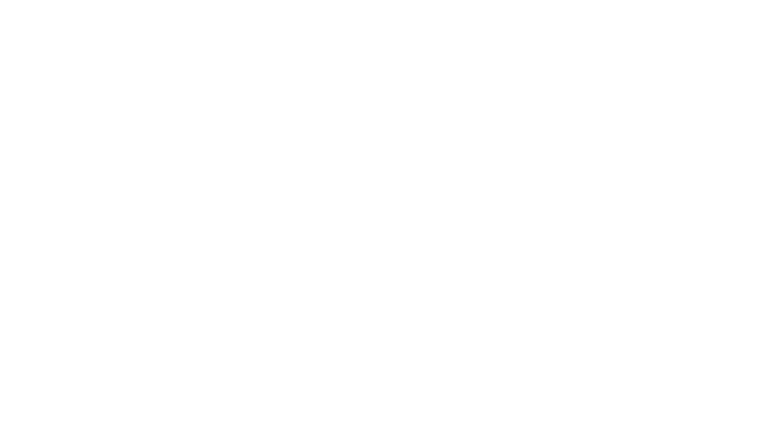
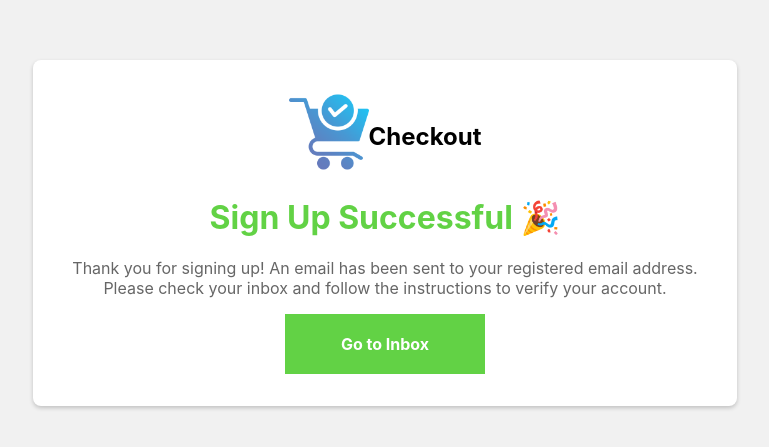
Before and after one commit to Bunmi194/checkoutFrontend, a React (Create React App) app: page /success in a window 1280 px wide. Before the commit this address had no page. Shown: the part 167-614 px from the top of the page, without its empty margins (255-1024 px from the left). Built offline with nearby package versions, Linux system fonts and the light colour scheme.

Commit message:
Implement all pages

```diff
--- a/src/App.js
+++ b/src/App.js
@@ -1,15 +1,31 @@
+import { useState, useEffect } from "react";
 import Dashboard from "./pages/Dashboard";
 import { Route, Routes } from "react-router-dom";
 import LoginPage from "./pages/Login";
 import SignupPage from "./pages/Signup";
+import Success from "./pages/Success";
+import Verification from "./pages/Verification";
+import { ToastContainer } from "react-toastify";
 import "./App.css";
 
 function App() {
+  const [ userAccess, setUserAccess ] = useState(false);
+
+  useEffect(()=>{
+  const userDetails = localStorage.getItem('userDetails');
+  if(userDetails){
+    setUserAccess(userDetails);
+  }
+  console.log("userDetailsINAPP: ", userDetails);
+  }, [])
   return (
     <div className="checkout__dashboard__container__app">
+    <ToastContainer />
       <Routes>
-        <Route path="/" element={<LoginPage />}></Route>
+        <Route path="/" element={<LoginPage setUserAccess={setUserAccess} />}></Route>
         <Route path="/register" element={<SignupPage />}></Route>
+        <Route path="/success" element={<Success />}></Route>
+        <Route path="/verify" element={<Verification />}></Route>
         <Route path="/dashboard" element={<Dashboard />}></Route>
       </Routes>
     </div>
--- a/src/components/Statistics.jsx
+++ b/src/components/Statistics.jsx
@@ -1,6 +1,13 @@
 import React from 'react'
 import { FiArrowUpRight } from "react-icons/fi";
 import "./statistics.css";
+
+const Statistics = () => {
+    const userDetails = localStorage.getItem('userDetails');
+    console.log("userDetails: ", userDetails)
+    const balance = userDetails? JSON.parse(userDetails).user.balance : "";
+    console.log("balance: ", balance);
+
 
 const statistics = [
     {
@@ -10,16 +17,15 @@ const statistics = [
     },
     {
         title: "Available Balance",
-        amount: 5000,
-        source: "In Funding"
+        amount: balance,
+        source: "Wallet"
     },
     {
         title: "Total Expenditure",
         amount: 5000,
         source: "In Funding"
     }
-]
-const Statistics = () => {
+];
   return (
     <div className='checkout__statistics__wrapper'>
         {
--- a/src/components/sidebar.css
+++ b/src/components/sidebar.css
@@ -27,13 +27,14 @@
     padding-left: 10px;
 }
 .checkout__logo__image{
-    width: 40px;
-    height: 40px;
-    margin-right: 1rem;
+    width: 80px;
+    height: 80px;
+    margin-right: 0.2rem;
 }
 .checkout__sidebar__logo{
     display: inline-block;
-    font-size: 30px;
+    font-size: 24px;
+    padding-top: 20px;
     font-weight: bold;
 }
 .checkout__sidebar__features{
--- /dev/null
+++ b/src/pages/Success.jsx
@@ -0,0 +1,44 @@
+import React, { useEffect, useState } from 'react';
+import './success.css';
+
+const Success = () => {
+    const [ clicked, setClicked ] = useState(false);
+    let mail = "sample@gmail.com";
+    const toggleLoginAndMail = (event) => {
+        if (!clicked) {
+            event.preventDefault();
+            // Update the state or perform any other desired actions
+            setClicked(true);
+            window.open(`https://${mail.split('@')[1]}`, "_blank");
+          }
+    }
+    useEffect(()=>{
+      localStorage.getItem("userDetails") ?
+      mail = JSON.parse(localStorage.getItem("userDetails"))
+      :
+      mail = "sample@gmail.com";
+    }, []);
+
+  return (
+    <div className="verification-message">
+      <div className="verification-message-content">
+        <div className='checkout__logo__wrapper'>
+                <div>
+                <img className="checkout__app__logo__image" src="/checkout.png" alt="Chat App Logo" />
+                </div>
+                <div>
+                <h2 className="app-name">Checkout</h2>
+                </div>
+            </div>
+        <h1 className='checkout__signupmessage'>Sign Up Successful &#127881;</h1>
+        <p className="verification-text">
+          Thank you for signing up! An email has been sent to your registered email address.
+          Please check your inbox and follow the instructions to verify your account.
+        </p>
+        <a href={clicked ? `/` : `https://${mail.split('@')[1]}`} target="_self" rel="noreferrer" className="checkout__mail__redirect" onClick={toggleLoginAndMail}>{clicked? `Login` : `Go to Inbox`}</a>
+      </div>
+    </div>
+  );
+};
+
+export default Success;
--- /dev/null
+++ b/src/pages/Verification.jsx
@@ -0,0 +1,85 @@
+import React, { useState, useEffect } from 'react';
+import { useNavigate } from 'react-router-dom';
+import { css } from '@emotion/react';
+import { ClipLoader } from 'react-spinners';
+import { toast } from 'react-toastify';
+import 'react-toastify/dist/ReactToastify.css';
+import "./verification.css";
+const override = css`
+  display: block;
+  margin: 0 auto;
+  border-color: red;
+`;
+
+const Verification = () => {
+    const [ verifying, setVerifying ] = useState(true);
+    const [ failed, setFailed ] = useState(false);
+    const coffee = '\u2615';
+    const confetti = '\uD83C\uDF8A';
+    const heart = '\uD83D\uDC96';
+    const navigate = useNavigate();
+    const token = new URLSearchParams(window.location.search).get('token');
+    console.log("token: ", token);
+    const verifyUserAccount = async () => {
+      try {
+        if(!token){
+            navigate('/');
+          }
+          const verify = await fetch(`http://localhost:4000/v1/users/verify/${token}`, {
+            method: "GET",
+            headers: {
+              "Access-Control-Allow-Origin": "*"
+            },
+          });
+          const result = await verify.json();
+          console.log("result: ", result);
+          if(result && result.status){
+            setVerifying(false);
+            toast.success(`${result.message}`, {
+              position: toast.POSITION.TOP_RIGHT
+            });
+            return result;
+          }
+          setFailed(true);
+          toast.error(`Error: ${result.message}`, {
+            position: toast.POSITION.TOP_RIGHT
+          });
+      } catch (error) {
+        console.log("Error: ", error);
+        setVerifying(false);
+        toast.error(`Error: Internal Server Error`, {
+            position: toast.POSITION.TOP_RIGHT
+        });
+      }
+    }
+
+    useEffect(()=>{
+      //make verification check
+      verifyUserAccount();
+    }, []);
+  return (
+    <div className="verification-message">
+    <div className="verification-message-content">
+        <div className='checkout__app__header__verify'>
+            <div>
+              <img className="checkout__app-logo" src="/checkout.png" alt="Chat App Logo" />
+            </div>
+            <div>
+              <h2 className="app-name">Checkout</h2>
+            </div>
+        </div>
+      <h1 className='checkout__signupmessage'>{failed? "Verification Failed" : verifying? "Verifying Account..." : `Account Verified ${heart}`}</h1>
+        <div className='checkout__loader'>
+            {failed? <img src="/cancel.png" alt="failed" className='checkout__account__verified'/> : verifying ? <ClipLoader color="#000" loading={true} css={override} size={50} /> : <img src="/verify.png" alt="verified" className='checkout__account__verified'/>}
+
+        </div>
+      <p className="verification-text">
+        {failed? "Oops! Something went wrong" : verifying?  `Would you like a cup of coffee ${coffee} while we verify your account?` : `Your account has been successfully verified ${confetti}`}
+      </p>
+      <a href="/" className={`${verifying? "checkout__mail__redirect hide" : "checkout__mail__redirect"}`} >Login</a>
+    </div>
+  </div>
+  );
+};
+
+export default React.memo(Verification);
--- a/src/pages/login.css
+++ b/src/pages/login.css
@@ -6,6 +6,9 @@
     height: 100vh;
     background-color: #f7f7f7;
     /* border: 10px solid red; */
+}
+.app-name{
+  padding-top: 20px;
 }
 .checkout__login__input{
   border-radius: 0 !important;
@@ -42,8 +45,8 @@
   cursor: pointer;
 }
 .checkout__app-logo{
-  width: 30px !important;
-  height: 30px !important;
+  width: 80px !important;
+  height: 80px !important;
 }
   .chat__header{
     margin: 0 auto;
--- a/src/pages/signup.css
+++ b/src/pages/signup.css
@@ -43,8 +43,8 @@
   cursor: pointer;
 }
 .checkout__app-logo{
-  width: 30px !important;
-  height: 30px !important;
+  width: 80px !important;
+  height: 80px !important;
 }
 
 .signup-image {
--- /dev/null
+++ b/src/pages/success.css
@@ -0,0 +1,50 @@
+.verification-message {
+    display: flex;
+    justify-content: center;
+    align-items: center;
+    height: 100vh;
+    background-color: #f1f1f1;
+  }
+.checkout__logo__wrapper{
+    display: flex;
+    flex-direction: row;
+    justify-content: center;
+    align-items: center;
+}
+.checkout__app__logo__image{
+    width: 80px;
+    height: 80px;
+}
+  .checkout__signupmessage{
+    font-weight: bold;
+    color: #62D245;
+  }
+  .verification-message-content {
+    text-align: center;
+    width: 50%;
+    background-color: #fff;
+    padding: 2rem;
+    border-radius: 8px;
+    box-shadow: 0 2px 4px rgba(0, 0, 0, 0.2);
+  }
+  .checkout__mail__redirect{
+    text-decoration: none;
+    display: inline-block;
+    width: 10rem !important;
+    padding: 20px;
+    color: #fff;
+    background-color: #62D245;
+    font-weight: bold;
+    cursor: pointer;
+  }
+
+
+  .app-name {
+    font-size: 24px;
+    margin-bottom: 1rem;
+  }
+
+  .verification-text {
+    font-size: 16px;
+    color: #666;
+  }
--- /dev/null
+++ b/src/pages/verification.css
@@ -0,0 +1,60 @@
+.verification-message {
+    display: flex;
+    justify-content: center;
+    align-items: center;
+    height: 100vh;
+    background-color: #f1f1f1;
+  }
+.checkout__app__header__verify{
+  display: flex;
+  flex-direction: row;
+  justify-content: center;
+  align-items: center;
+}
+  .checkout__signupmessage{
+    font-weight: bold;
+    color: #62D245;
+  }
+  .verification-message-content {
+    text-align: center;
+    width: 50%;
+    background-color: #fff;
+    padding: 2rem;
+    border-radius: 8px;
+    box-shadow: 0 2px 4px rgba(0, 0, 0, 0.2);
+  }
+  .checkout__mail__redirect{
+    text-decoration: none;
+    display: inline-block;
+    width: 10rem !important;
+    padding: 20px;
+    color: #fff;
+    background-color: #62D245;
+    font-weight: bold;
+    cursor: pointer;
+  }
+  .app-logo {
+    width: 80px;
+    height: 80px;
+  }
+
+  .app-name {
+    font-size: 24px;
+    margin-bottom: 1rem;
+  }
+  .checkout__account__verified{
+    width: 80px;
+    height: 80px;
+  }
+  .verification-text {
+    font-size: 16px;
+    color: #666;
+  }
+  .checkout__loader{
+    width: 100px;
+    height: 100px;
+    margin: auto;
+  }
+  .hide{
+    display: none;
+  }
```
Also changed, not shown: src/pages/Login.jsx (+51 -43 lines), src/pages/Signup.jsx (+64 -56 lines), public/cancel.png (added), public/verify.png (added).
